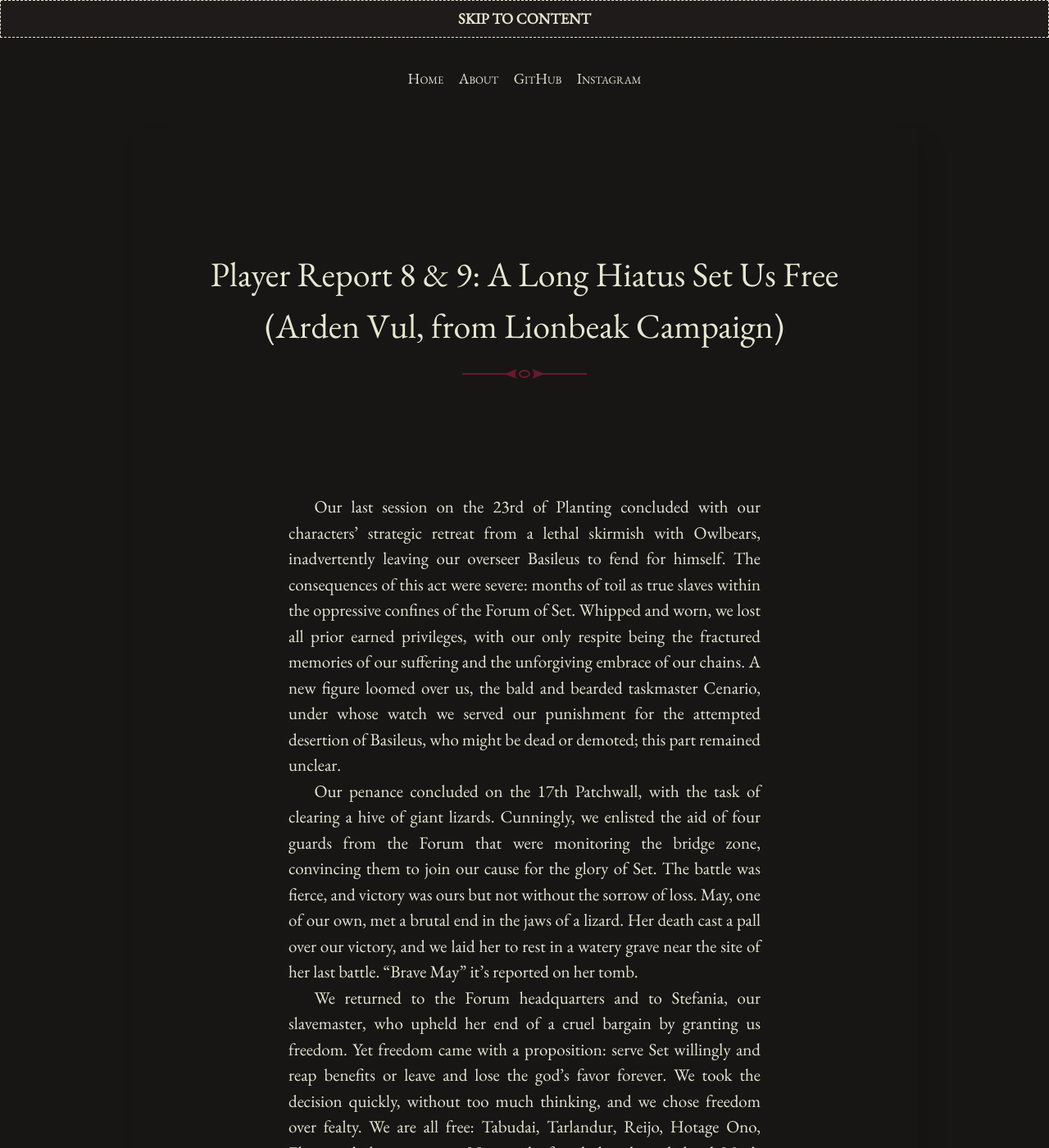
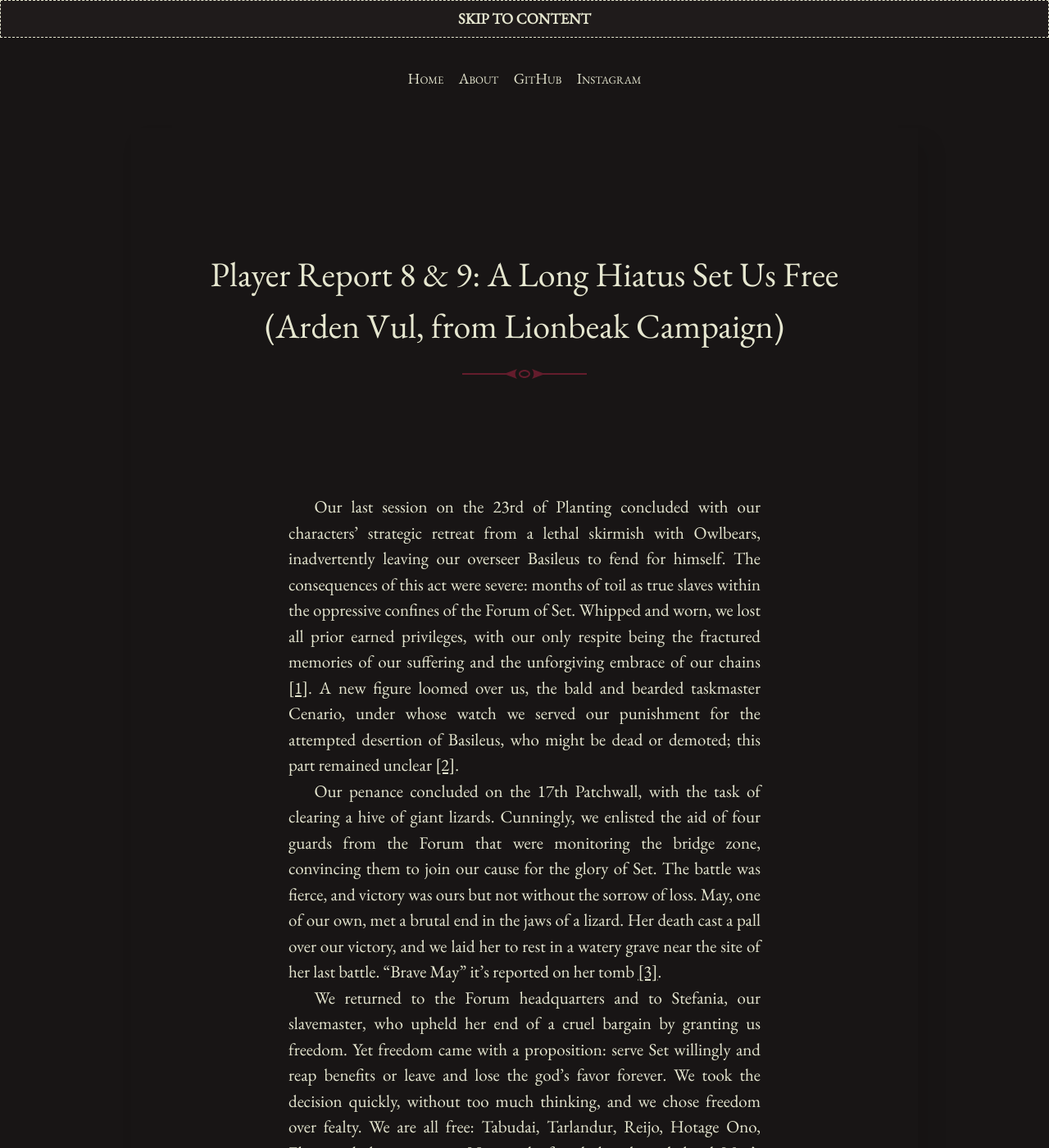
Before and after one commit to InexistentThirdChimera/InexistentThirdChimera.github.io, a Jekyll site: the page built from _posts/2023-11-1-player-report-8-and-9;-Long-Hiatus-Set-Us-Free-(from-lionbeak-campaign).md, in a window 1280 px wide and 1400 px high. Shown: the whole window at 82% size. Built offline with Jekyll 4.4.1, drawn with Linux system fonts in a browser that asks for light colours; some of the changed text lies outside the part shown.

Commit message:
added some footnotes on PR8-9

```diff
--- a/_posts/2023-11-1-player-report-8-and-9;-Long-Hiatus-Set-Us-Free-(from-lionbeak-campaign).md
+++ b/_posts/2023-11-1-player-report-8-and-9;-Long-Hiatus-Set-Us-Free-(from-lionbeak-campaign).md
@@ -36,9 +36,9 @@ layout: post
 
 </html>
 
-Our last session on the 23rd of Planting concluded with our characters’ strategic retreat from a lethal skirmish with Owlbears, inadvertently leaving our overseer Basileus to fend for himself. The consequences of this act were severe: months of toil as true slaves within the oppressive confines of the Forum of Set. Whipped and worn, we lost all prior earned privileges, with our only respite being the fractured memories of our suffering and the unforgiving embrace of our chains. A new figure loomed over us, the bald and bearded taskmaster Cenario, under whose watch we served our punishment for the attempted desertion of Basileus, who might be dead or demoted; this part remained unclear.
+Our last session on the 23rd of Planting concluded with our characters’ strategic retreat from a lethal skirmish with Owlbears, inadvertently leaving our overseer Basileus to fend for himself. The consequences of this act were severe: months of toil as true slaves within the oppressive confines of the Forum of Set. Whipped and worn, we lost all prior earned privileges, with our only respite being the fractured memories of our suffering and the unforgiving embrace of our chains <a name="nf1"><sup>[[1]](#fn1)</sup><a>. A new figure loomed over us, the bald and bearded taskmaster Cenario, under whose watch we served our punishment for the attempted desertion of Basileus, who might be dead or demoted; this part remained unclear <a name="nf2"><sup>[[2]](#fn2)</sup><a>.
 
-Our penance concluded on the 17th Patchwall, with the task of clearing a hive of giant lizards. Cunningly, we enlisted the aid of four guards from the Forum that were monitoring the bridge zone, convincing them to join our cause for the glory of Set. The battle was fierce, and victory was ours but not without the sorrow of loss. May, one of our own, met a brutal end in the jaws of a lizard. Her death cast a pall over our victory, and we laid her to rest in a watery grave near the site of her last battle. "Brave May" it's reported on her tomb.
+Our penance concluded on the 17th Patchwall, with the task of clearing a hive of giant lizards. Cunningly, we enlisted the aid of four guards from the Forum that were monitoring the bridge zone, convincing them to join our cause for the glory of Set. The battle was fierce, and victory was ours but not without the sorrow of loss. May, one of our own, met a brutal end in the jaws of a lizard. Her death cast a pall over our victory, and we laid her to rest in a watery grave near the site of her last battle. "Brave May" it's reported on her tomb  <a name="nf3"><sup>[[3]](#fn3)</sup><a>.
 
 We returned to the Forum headquarters and to Stefania, our slavemaster, who upheld her end of a cruel bargain by granting us freedom. Yet freedom came with a proposition: serve Set willingly and reap benefits or leave and lose the god's favor forever. We took the decision quickly, without too much thinking, and we chose freedom over fealty. We are all free: Tabudai, Tarlandur, Reijo, Hotage Ono, Elmo and the newcomer Nox, a thief and the player behind May’s replacement, who joined us as we tasted the sweet, albeit cold, air of liberty. The pale autumnal sunrays kissed our sick skins. Breathing felt like ingesting and swallowing cold silver nails. We were free again because Set decided so.
 
@@ -49,7 +49,14 @@ With evicende in one hand, and fear in the other, we leave the Forum of Set fore
 At this point we ended the gaming session, finally heaving a sigh of relief.
 
 ---
+<a name="fn1">[[1]](#nf1)</a> Often I feel the disjointing character development. The characters underwnet significant hardships, yet the emotional and psychological impacts of these events on them aren't deeply explored, nor executed. The transition from slaves to free adventurers could, and should have been a fertile ground for character development, yet it seems that we missed an opportunity for richer storytelling and character growth.Right now I would say that the drive to play and explore is more important than the characters growing and changing. Still, part of me wonders if we should have expected more from our DM in terms of driving character development. Perhaps a little nudge or direction could have made our experiences more immersive and our characters' personal journeys more satisfying - which I personally highly value.
 
+<a name="fn2">[[2]](#nf2)</a> In a previous post I've made some observations on Basileus, on how his character, reasonings and decisions feel inconsistent, yet he's a well-defined character, interesting within the context. Cenario is the same, I can say that even if we didn't manage to analyse him deeply. It's clear to me that Cenario and Basileus are the same entity: self-sovereign, stoic in presence, two figures with a clearly defined purpose. One left, the second inherited the role. With this observation I want to expose how efficent and strong is the "role-aura" casted upon a character, and how easy is so transfer it, when the context sets a strong background.
+
+
+<a name="fn3">[[3]](#nf3)</a> We keep piling up bodies, don't we? And here’s May, not even a footnote in the grand scheme, just another one for the count. Makes you wonder if we’re doing it all wrong, or if Arden Vul just that unforgiving. Are we just bad at this? It's like we're some sorry bunch convinced we're dancing when we're really just stumbling from one grave marker to the next.
+And then, this whole lone-wolf gig. Not a single kindred spirit in all our travels. Odd, isn't it? No hearty backslaps from fellow dungeon delvers or shared nods with grizzled treasure seekers. Is D&D supposed to be this lonesome? Are we just figments in our own bubble narrative, or is everybody else just playing it smarter, staying out of the obituary pages we seem to be writing for ourselves?
+Maybe it’s just us, maybe it’s the game. Maybe there’s a whole party out there somewhere, laughing it up, swapping lies about the big one that got away.
 
 
 
```
